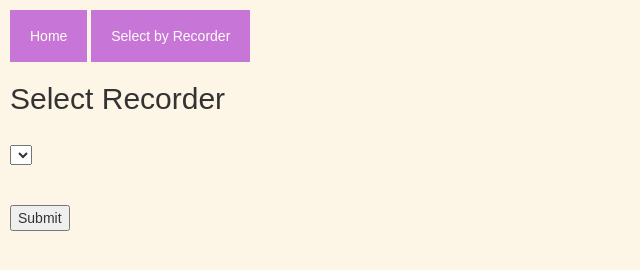
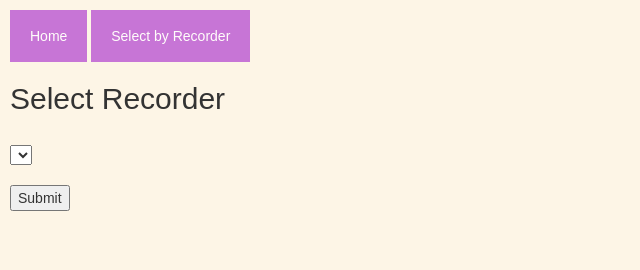
Before and after one commit to Kardelennkayaa/display_location, a website: page index.html in a window 1280 px wide. Both pictures are taken after a click on the button "Select by Recorder". Shown: the whole page, without its empty margins (0-640 px from the left). Drawn offline with nearby package versions, Linux system fonts and the light colour scheme; no server answers.

Commit message:
Update index.html

```diff
--- a/index.html
+++ b/index.html
@@ -269,7 +269,7 @@ body {
   </script>
   <script>
       function selectBy_recorder() {
-          document.getElementById("recorder_options").style.display = "block";
+          document.getElementById("select_option").style.display = "block";
         }
  </script>
   </body>
```
